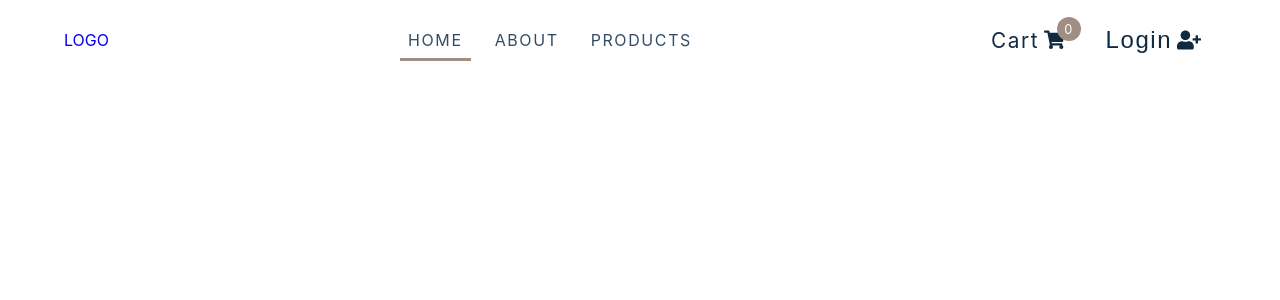
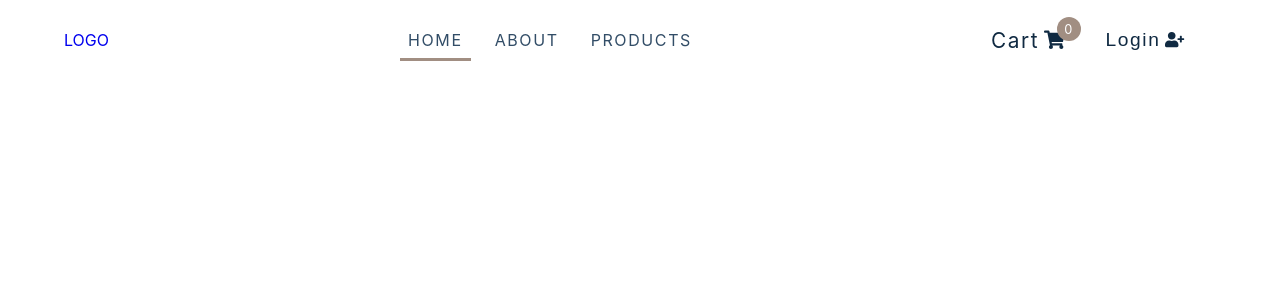
Before and after one commit to StanleyFestus/web-shop-experiment, a React (Create React App) app: page / in a window 1280 px wide. Shown: the top 300 px of the page. Built offline with nearby package versions, Linux system fonts and the light colour scheme.

Commit message:
modified login button

```diff
--- a/src/components/CartButton/CartButton.js
+++ b/src/components/CartButton/CartButton.js
@@ -42,12 +42,16 @@ export const Wrapper = styled.div`
     align-items: center;
     background: transparent;
     border-color: transparent;
-    font-size: 1.5rem;
+    font-size: 1.2rem;
     cursor: pointer;
     color: var(--clr-grey-1);
     letter-spacing: var(--spacing);
     svg {
       margin-left: 5px;
     }
+    input[type="button"] {
+      display: block;
+      border: none;
+    }
   }
 `
--- a/src/components/NavBar/index.js
+++ b/src/components/NavBar/index.js
@@ -11,7 +11,6 @@ export const NavBar = () => {
   // const {myUser } = useUserContext();
   const myUser = null;
 
-  console.log(myUser)
   return (
     <NavContainer>
       <div className="nav-center">
```
Also changed, not shown: 2 other files (tests, documents, lock files or other folders).
